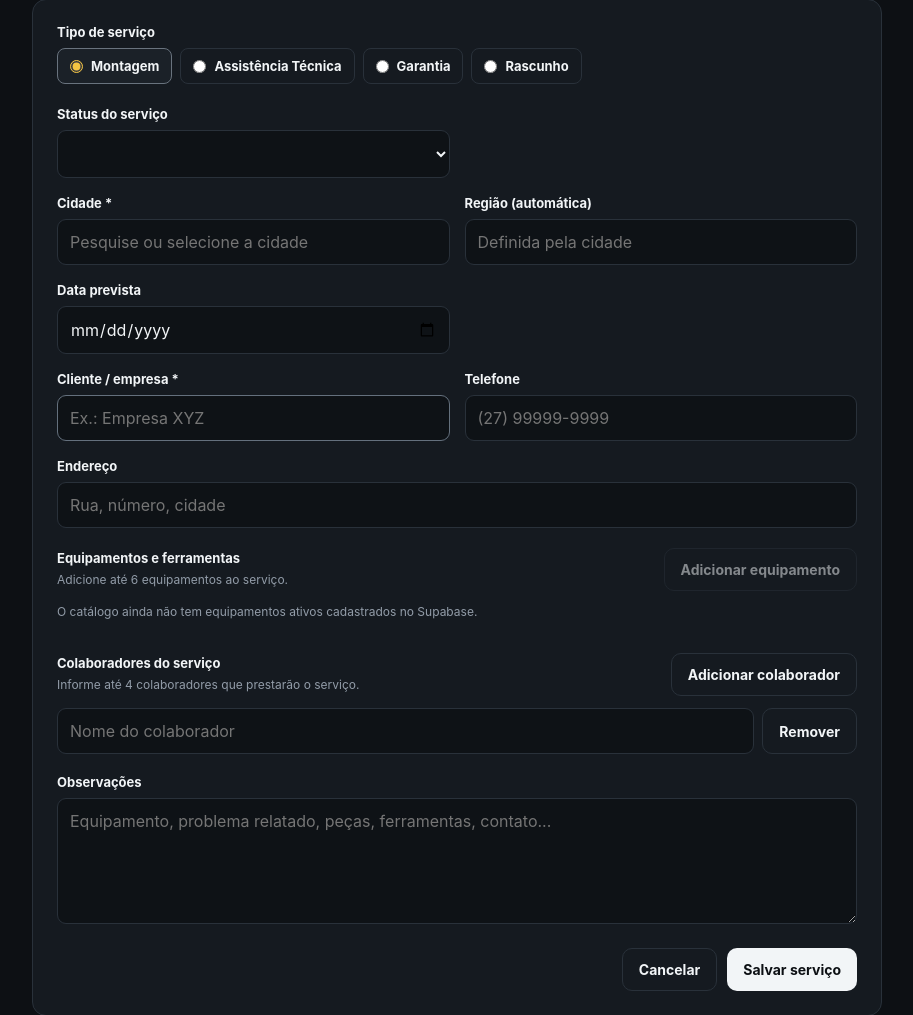
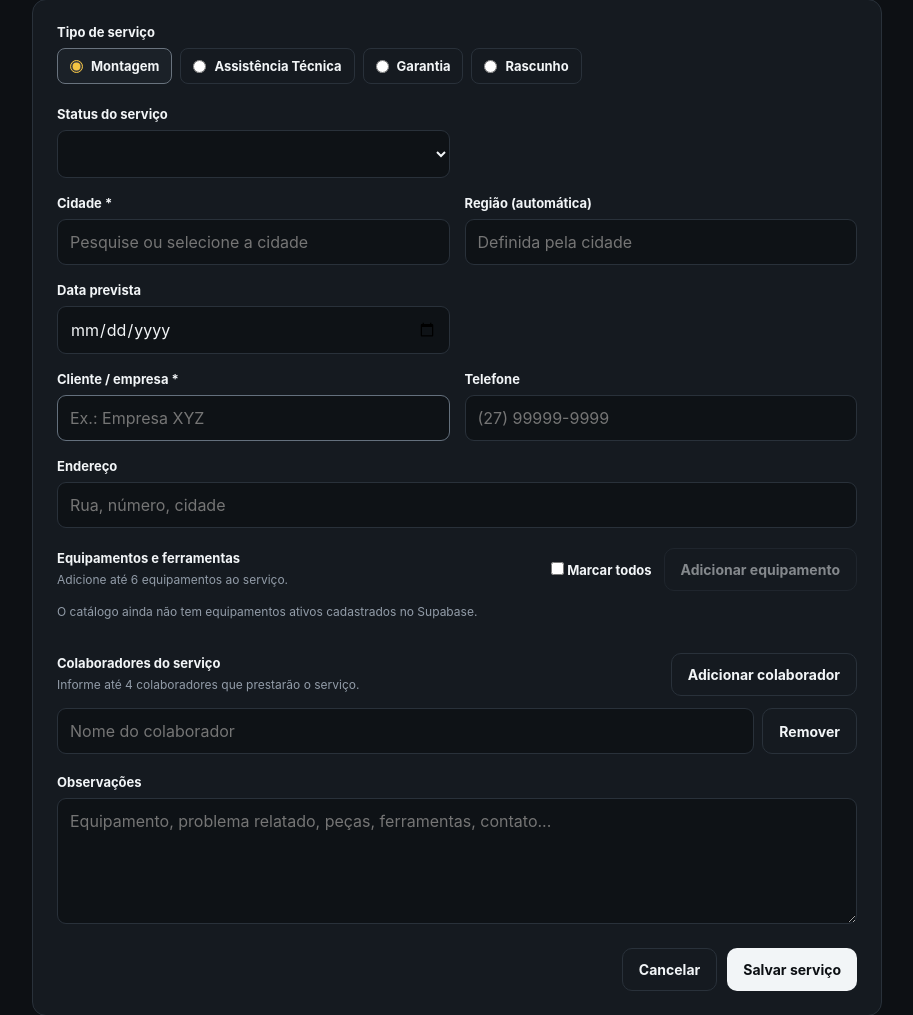
Before and after one commit to aquilajts/assistencia_snapon, a Flask app: template templates/novo_servico.html in a window 1280 px wide. Shown: the part 111-1126 px from the top of the page, without its empty margins (38-951 px from the left). Run offline with Flask 3, Linux system fonts and the light colour scheme; the template is opened without the code that fills it, so the values that code supplies are empty; some libraries are stand-ins or nearby versions.

Commit message:
Enhance equipment section with bulk selection feature
Added a checkbox to select all equipment and updated the structure of the equipment section.

```diff
--- a/templates/equipamentos_form.html
+++ b/templates/equipamentos_form.html
@@ -4,12 +4,18 @@
             <label>Equipamentos e ferramentas</label>
             <p class="muted small">Adicione até 6 equipamentos ao serviço.</p>
         </div>
+        <div class="equipment-section-actions">
+            <label class="equipment-bulk-check">
+                <input type="checkbox" id="check-all-equipment">
+                Marcar todos
+            </label>
             <button
                 class="button ghost"
                 type="button"
                 id="add-equipment"
                 {% if not catalogo_equipamentos %}disabled{% endif %}
             >Adicionar equipamento</button>
+        </div>
     </div>
     {% if not catalogo_equipamentos %}
     <p class="muted small">O catálogo ainda não tem equipamentos ativos cadastrados no Supabase.</p>
```
Lines whose indentation alone changed are shown as unchanged.
